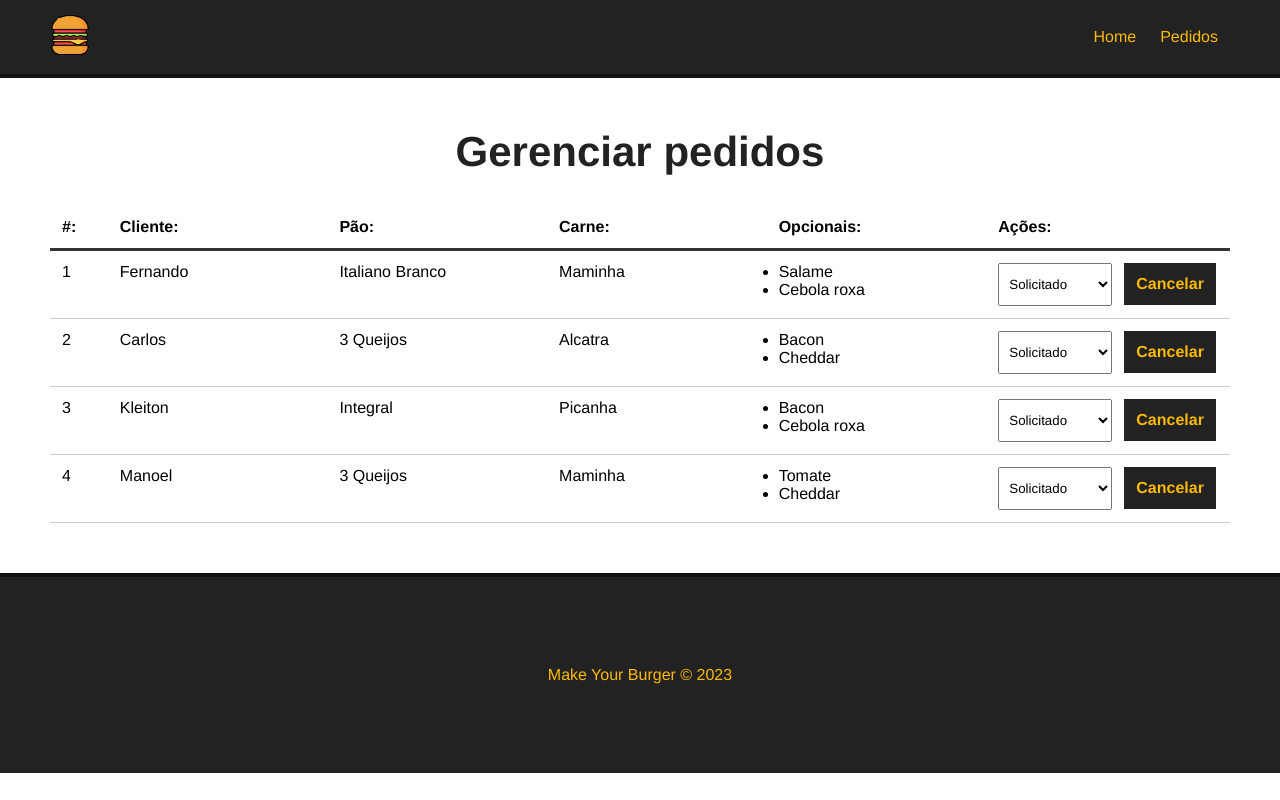
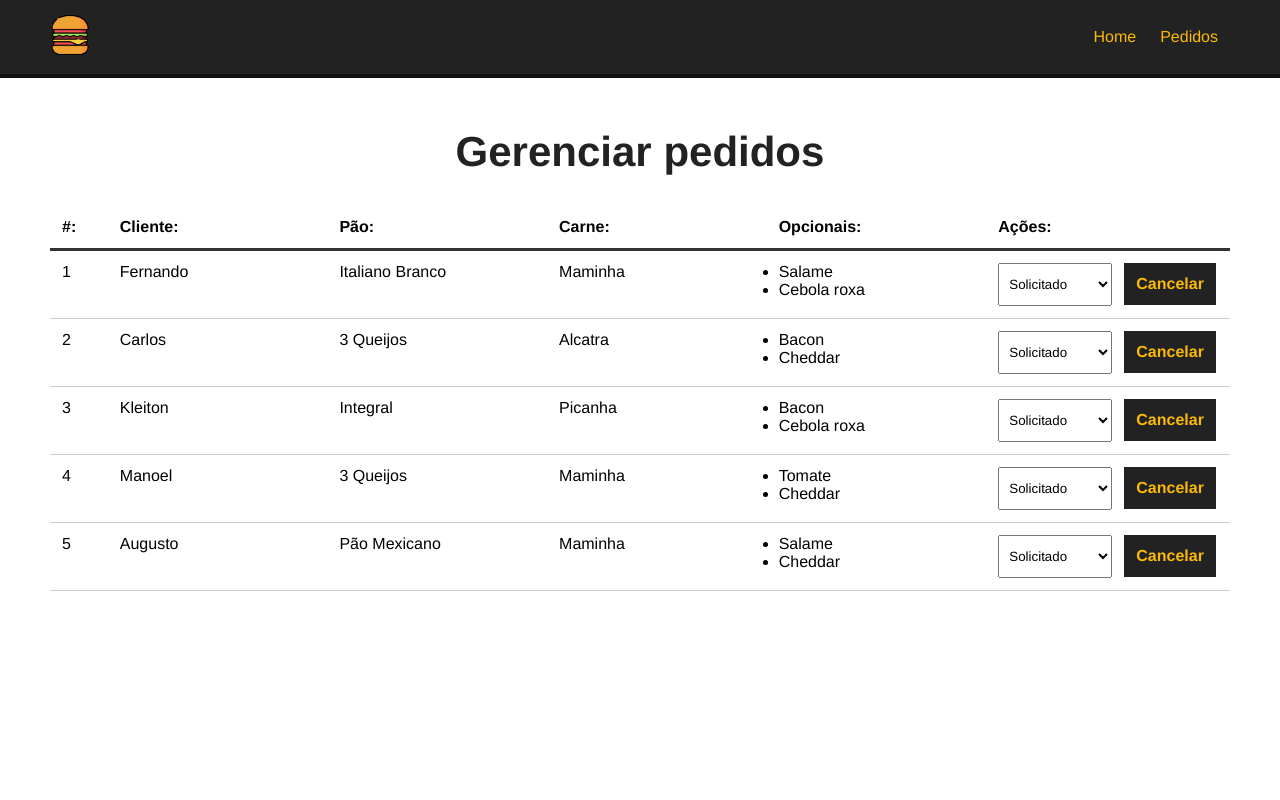
Before and after one commit to FernandoECV/make-your-burger, a Vue app: page /pedidos in a window 1280 px wide. Shown: the top 800 px of the page. Built offline with nearby package versions, Linux system fonts and the light colour scheme; data requests are answered from the project's data file.

Commit message:
Arrumando footer da tela de pedidos

```diff
--- a/db/db.json
+++ b/db/db.json
@@ -125,6 +125,17 @@
       ],
       "status": "Solicitado",
       "id": 4
+    },
+    {
+      "nome": "Augusto",
+      "carne": "Maminha",
+      "pao": "Pão Mexicano",
+      "opcionais": [
+        "Salame",
+        "Cheddar"
+      ],
+      "status": "Solicitado",
+      "id": 5
     }
   ]
 }
--- a/src/components/BurgerForm.vue
+++ b/src/components/BurgerForm.vue
@@ -114,7 +114,7 @@
  <style scoped>
 
     #burger-form {
-    max-width: 400px;
+    max-width: 300px;
     margin: 0 auto;
   }
   .input-container {
--- a/src/views/Pedidos.vue
+++ b/src/views/Pedidos.vue
@@ -17,3 +17,13 @@ export default {
 }
 
 </script>
+
+<style scoped>
+
+.main-container {
+  min-height: 100vh;
+  display: flex;
+  flex-direction: column;
+}
+
+</style>
```
